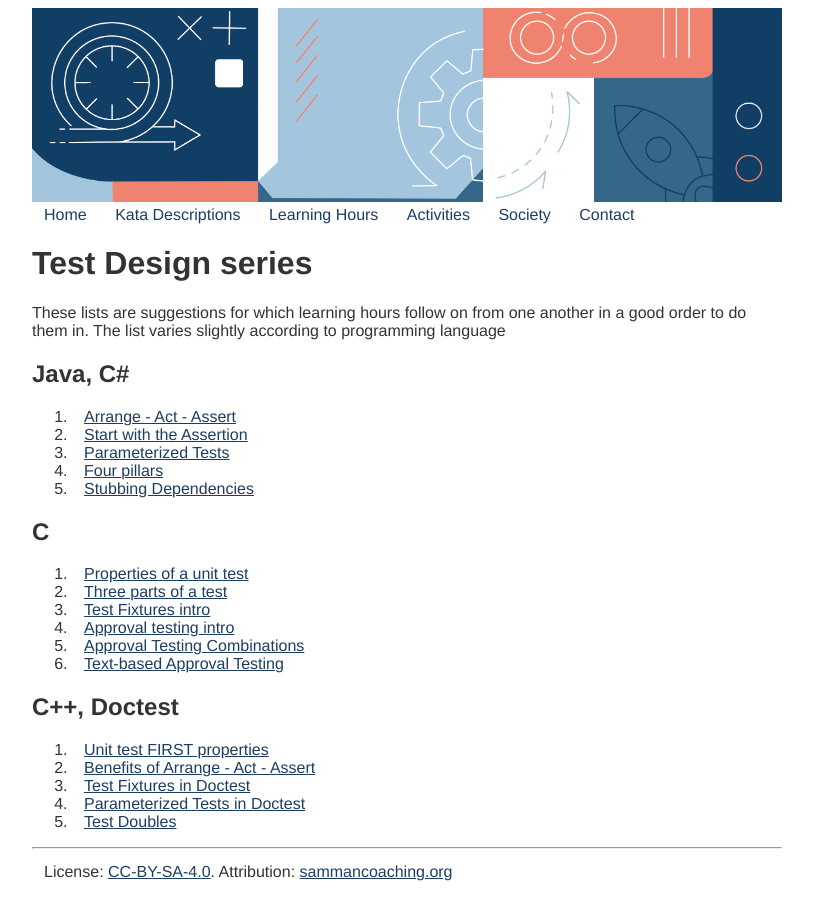
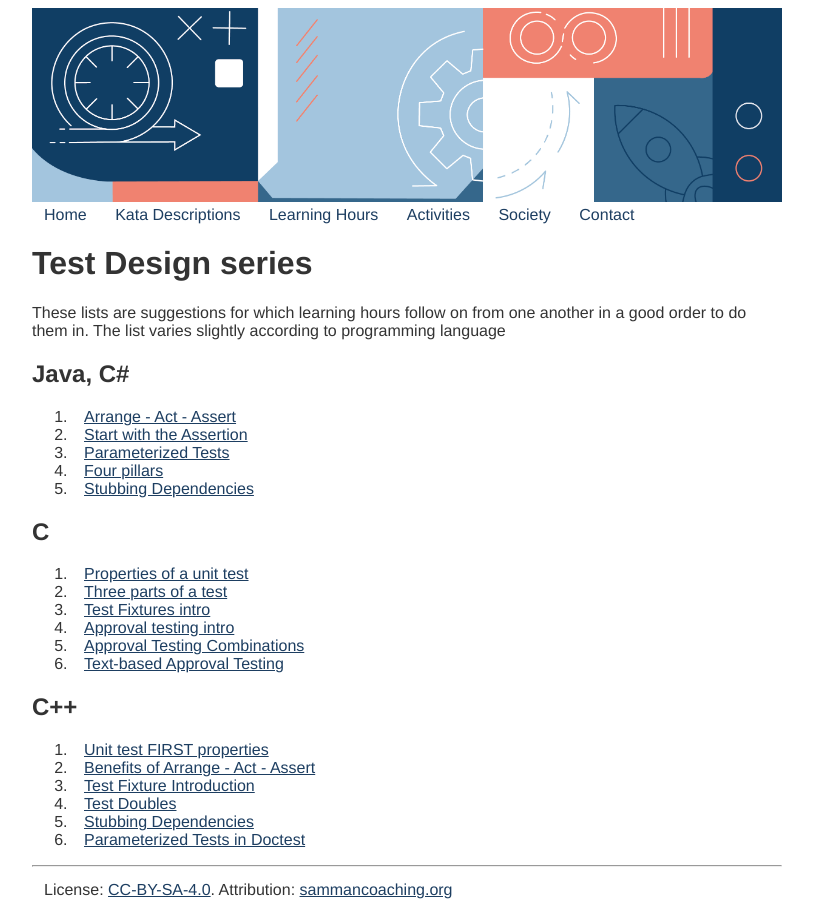
Before and after one commit to sammancoaching/website, a Jekyll site: the page built from learning_hours/series/test_design.md, in a window 1280 px wide. Shown: the whole page, without its empty margins (233-1046 px from the left). Built offline with Jekyll 4.4.1, drawn with Linux system fonts in a browser that asks for light colours.

Commit message:
test design for fixtures for C++

```diff
--- a/learning_hours/series/test_design.md
+++ b/learning_hours/series/test_design.md
@@ -23,10 +23,11 @@ These lists are suggestions for which learning hours follow on from one another
 5. [Approval Testing Combinations](/learning_hours/approval_testing_legacy/combinations_by_hand.html)
 6. [Text-based Approval Testing](/learning_hours/approval_testing_legacy/text_based_testing.html)
 
-## C++, Doctest
+## C++
 
 1. [Unit test FIRST properties](/learning_hours/test_design/unit_test_FIRST_properties.html)
 2. [Benefits of Arrange - Act - Assert](/learning_hours/test_design/benefits_of_arrange_act_assert.html)
-3. [Test Fixtures in Doctest](/learning_hours/test_design/doctest_fixtures.html)
-4. [Parameterized Tests in Doctest](/learning_hours/test_design/doctest_parameterized.html)
-5. [Test Doubles](/learning_hours/test_design/test_doubles.html)
+3. [Test Fixture Introduction](/learning_hours/test_design/fixtures_intro.html)
+4. [Test Doubles](/learning_hours/test_design/test_doubles.html)
+5. [Stubbing Dependencies](/learning_hours/test_design/stubbing_dependencies.html)
+6. [Parameterized Tests in Doctest](/learning_hours/test_design/doctest_parameterized.html)
```
Also changed, not shown: _learning_hours/test_design/doctest_fixtures.md (deleted, +0 -36 lines), _learning_hours/test_design/fixtures_intro.md (+2 -4 lines).
